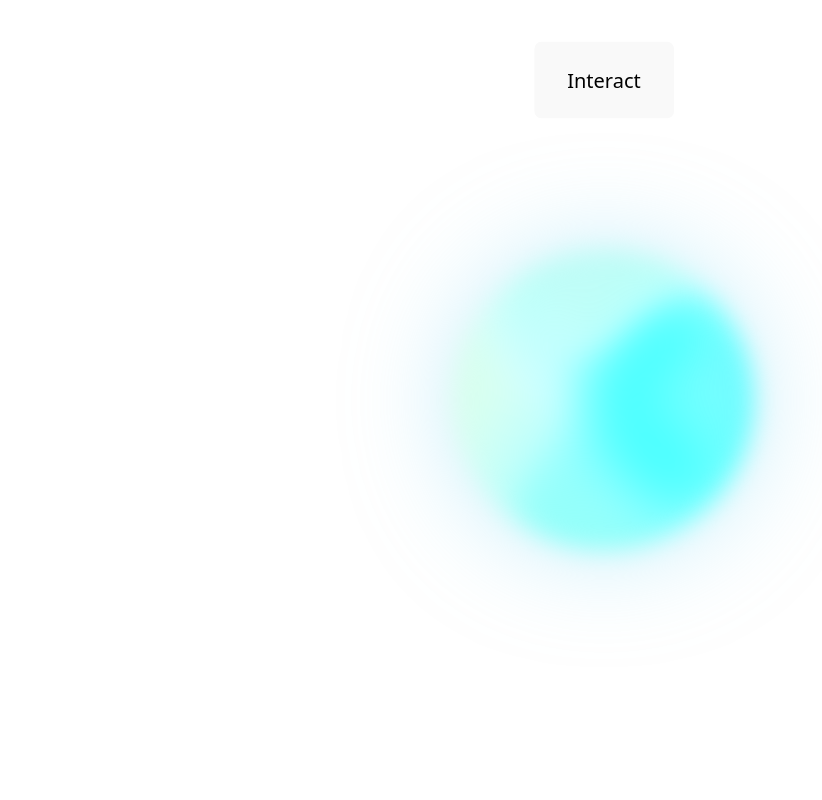
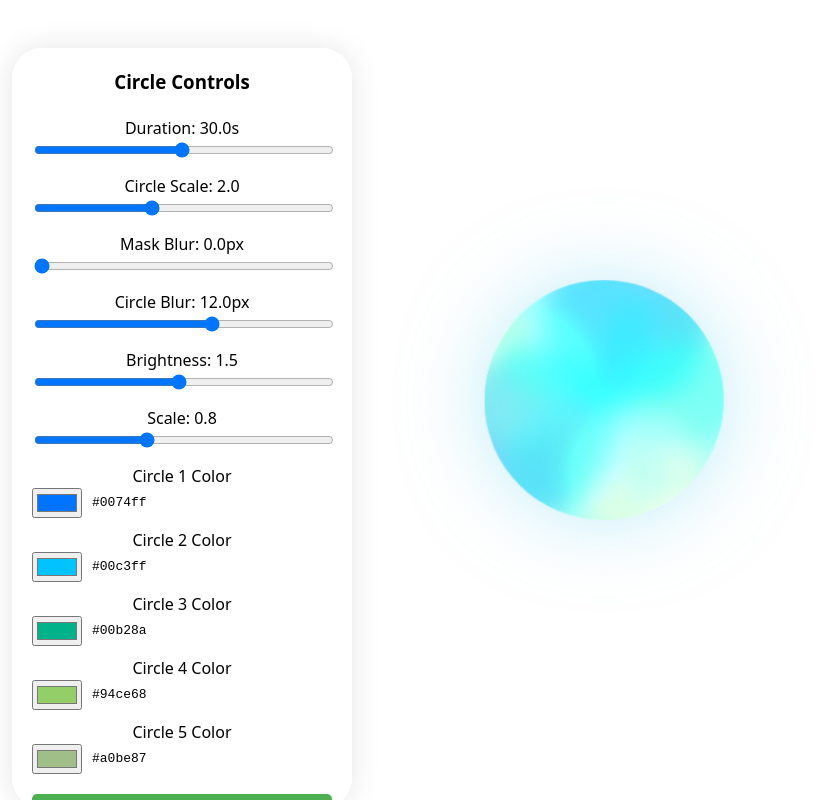
Before and after one commit to thibahamut/FX, a React (Vite) app: page / in a window 1280 px wide. Shown: the whole page, without its empty margins (36-858 px from the left). Built offline with nearby package versions, Linux system fonts and the light colour scheme.

Commit message:
Refactor App component to integrate ControlPanel for parameter adjustments; update RotatingCircles to accept new color properties and modify default state values for enhanced customization.

```diff
--- a/src/App.tsx
+++ b/src/App.tsx
@@ -1,14 +1,7 @@
 import './App.css'
 import RotatingCircles from './components/RotatingCircles'
-import { useState, useEffect, useRef } from 'react'
-
-function easeInOut(t: number): number {
-  return t < 0.5 ? 2 * t * t : 1 - Math.pow(-2 * t + 2, 2) / 2;
-}
-
-function lerp(start: number, end: number, t: number) {
-  return start * (1 - t) + end * t;
-}
+import ControlPanel from './components/ControlPanel'
+import { useState } from 'react'
 
 type CircleState = {
   duration: number;
@@ -17,103 +10,48 @@ type CircleState = {
   circleBlur: number;
   brightness: number;
   scale: number;
+  circleColor1: string;
+  circleColor2: string;
+  circleColor3: string;
+  circleColor4: string;
+  circleColor5: string;
 };
 
 const DEFAULT_STATE: CircleState = {
-  duration: 16,
+  duration: 30,
   circleScale: 2,
-  circleMaskBlur: 12,
-  circleBlur: 16,
+  circleMaskBlur: 0,
+  circleBlur: 12,
   brightness: 1.5,
-  scale: 1,
-};
-
-const INTERACT_STATE: CircleState = {
-  duration: 16,
-  circleScale: 1.8,
-  circleMaskBlur: 3,
-  circleBlur: 2,
-  brightness: 2,
-  scale: 0.9,
+  scale: 0.8,
+  circleColor1: '#0074ff',
+  circleColor2: '#00c3ff',
+  circleColor3: '#00b28a',
+  circleColor4: '#94ce68',
+  circleColor5: '#a0be87',
 };
 
 function App() {
   const [params, setParams] = useState(DEFAULT_STATE);
-  const [targetParams, setTargetParams] = useState(DEFAULT_STATE);
-  const animationRef = useRef<number | undefined>(undefined);
-  const isTransitioning = useRef<boolean>(false);
-  const transitionStartTime = useRef<number>(0);
-  const timeoutRef = useRef<number | undefined>(undefined);
-  const TRANSITION_DURATION = 400;
-  const REVERT_DURATION = 1000;
 
-  const handleClick = () => {
-    if (timeoutRef.current) {
-      clearTimeout(timeoutRef.current);
-    }
-
-    setTargetParams(INTERACT_STATE);
-    isTransitioning.current = true;
-    transitionStartTime.current = Date.now();
-
-    timeoutRef.current = window.setTimeout(() => {
-      setTargetParams(DEFAULT_STATE);
-      isTransitioning.current = true;
-      transitionStartTime.current = Date.now();
-    }, REVERT_DURATION);
+  const handleParamChange = (param: keyof CircleState, value: number | string) => {
+    setParams(prev => ({
+      ...prev,
+      [param]: value
+    }));
   };
 
-  useEffect(() => {
-    const animate = () => {
-      if (isTransitioning.current) {
-        const currentTime = Date.now();
-        const elapsed = currentTime - transitionStartTime.current;
-        const duration = elapsed < TRANSITION_DURATION ? TRANSITION_DURATION : REVERT_DURATION;
-        const progress = Math.min(elapsed / duration, 1);
-        const easedProgress = easeInOut(progress);
-
-        setParams(prev => ({
-          duration: lerp(prev.duration, targetParams.duration, easedProgress),
-          circleScale: lerp(prev.circleScale, targetParams.circleScale, easedProgress),
-          circleMaskBlur: lerp(prev.circleMaskBlur, targetParams.circleMaskBlur, easedProgress),
-          circleBlur: lerp(prev.circleBlur, targetParams.circleBlur, easedProgress),
-          brightness: lerp(prev.brightness, targetParams.brightness, easedProgress),
-          scale: lerp(prev.scale, targetParams.scale, easedProgress),
-        }));
-
-        if (progress < 1) {
-          animationRef.current = requestAnimationFrame(animate);
-        } else {
-          isTransitioning.current = false;
-        }
-      }
-    };
-
-    animationRef.current = requestAnimationFrame(animate);
-    return () => {
-      if (animationRef.current) {
-        cancelAnimationFrame(animationRef.current);
-      }
-    };
-  }, [targetParams]);
+  const handleReset = () => {
+    setParams(DEFAULT_STATE);
+  };
 
   return (
     <>
-      <button
-        onClick={handleClick}
-        style={{
-          position: 'fixed',
-          top: '10%',
-          left: '50%',
-          transform: 'translate(-50%, -50%)',
-          zIndex: 1000,
-          padding: '24px 32px',
-          fontSize: '20px',
-          cursor: 'pointer'
-        }}
-      >
-        Interact
-      </button>
+      <ControlPanel
+        params={params}
+        onParamChange={handleParamChange}
+        onReset={handleReset}
+      />
       <RotatingCircles
         duration={params.duration}
         circleScale={params.circleScale}
@@ -121,6 +59,11 @@ function App() {
         circleBlur={params.circleBlur}
         brightness={params.brightness}
         scale={params.scale}
+        circleColor1={params.circleColor1}
+        circleColor2={params.circleColor2}
+        circleColor3={params.circleColor3}
+        circleColor4={params.circleColor4}
+        circleColor5={params.circleColor5}
       />
     </>
   )
--- /dev/null
+++ b/src/components/Button.tsx
@@ -0,0 +1,36 @@
+import React from 'react';
+
+interface ButtonProps {
+  label: string;
+  onClick: () => void;
+  backgroundColor?: string;
+  color?: string;
+}
+
+const Button: React.FC<ButtonProps> = ({
+  label,
+  onClick,
+  backgroundColor = '#4CAF50',
+  color = 'white'
+}) => {
+  return (
+    <button
+      onClick={onClick}
+      style={{
+        padding: '10px',
+        fontSize: '16px',
+        cursor: 'pointer',
+        marginTop: '10px',
+        backgroundColor,
+        color,
+        border: 'none',
+        borderRadius: '5px',
+        width: '100%'
+      }}
+    >
+      {label}
+    </button>
+  );
+};
+
+export default Button;
--- /dev/null
+++ b/src/components/ColorPicker.tsx
@@ -0,0 +1,26 @@
+import React from 'react';
+
+interface ColorPickerProps {
+  label: string;
+  value: string;
+  onChange: (value: string) => void;
+}
+
+const ColorPicker: React.FC<ColorPickerProps> = ({ label, value, onChange }) => {
+  return (
+    <div>
+      <label>{label}</label>
+      <div style={{ display: 'flex', gap: '10px', alignItems: 'center' }}>
+        <input
+          type="color"
+          value={value}
+          onChange={(e) => onChange(e.target.value)}
+          style={{ width: '50px', height: '30px' }}
+        />
+        <span style={{ fontFamily: 'monospace' }}>{value}</span>
+      </div>
+    </div>
+  );
+};
+
+export default ColorPicker;
--- /dev/null
+++ b/src/components/ControlPanel.tsx
@@ -0,0 +1,140 @@
+import React from 'react';
+import Slider from './Slider';
+import ColorPicker from './ColorPicker';
+import Button from './Button';
+
+interface ControlPanelProps {
+  params: {
+    scale: number;
+    duration: number;
+    circleScale: number;
+    circleMaskBlur: number;
+    circleBlur: number;
+    brightness: number;
+    circleColor1: string;
+    circleColor2: string;
+    circleColor3: string;
+    circleColor4: string;
+    circleColor5: string;
+  };
+  onParamChange: (param: keyof ControlPanelProps['params'], value: number | string) => void;
+  onReset: () => void;
+}
+
+const ControlPanel: React.FC<ControlPanelProps> = ({ params, onParamChange, onReset }) => {
+  return (
+    <div style={{
+      position: 'fixed',
+      top: '3em',
+      left: '3em',
+      zIndex: 1000,
+      backgroundColor: 'white',
+      boxShadow: '0 0 30px rgba(0, 0, 0, 0.1)',
+      padding: '20px',
+      borderRadius: '30px',
+      color: 'black',
+      display: 'flex',
+      flexDirection: 'column',
+      gap: '10px',
+      minWidth: '300px',
+      maxHeight: '90vh',
+      overflowY: 'auto'
+    }}>
+      <h3 style={{ margin: '0 0 10px 0', textAlign: 'center' }}>Circle Controls</h3>
+
+      <Slider
+        label="Duration"
+        value={params.duration}
+        min={1}
+        max={60}
+        step={0.1}
+        unit="s"
+        onChange={(value) => onParamChange('duration', value)}
+      />
+
+      <Slider
+        label="Circle Scale"
+        value={params.circleScale}
+        min={0.1}
+        max={5}
+        step={0.1}
+        onChange={(value) => onParamChange('circleScale', value)}
+      />
+
+      <Slider
+        label="Mask Blur"
+        value={params.circleMaskBlur}
+        min={0}
+        max={20}
+        step={0.1}
+        unit="px"
+        onChange={(value) => onParamChange('circleMaskBlur', value)}
+      />
+
+      <Slider
+        label="Circle Blur"
+        value={params.circleBlur}
+        min={0}
+        max={20}
+        step={0.1}
+        unit="px"
+        onChange={(value) => onParamChange('circleBlur', value)}
+      />
+
+      <Slider
+        label="Brightness"
+        value={params.brightness}
+        min={0.1}
+        max={3}
+        step={0.1}
+        onChange={(value) => onParamChange('brightness', value)}
+      />
+
+      <Slider
+        label="Scale"
+        value={params.scale}
+        min={0.1}
+        max={2}
+        step={0.1}
+        onChange={(value) => onParamChange('scale', value)}
+      />
+
+      <ColorPicker
+        label="Circle 1 Color"
+        value={params.circleColor1}
+        onChange={(value) => onParamChange('circleColor1', value)}
+      />
+
+      <ColorPicker
+        label="Circle 2 Color"
+        value={params.circleColor2}
+        onChange={(value) => onParamChange('circleColor2', value)}
+      />
+
+      <ColorPicker
+        label="Circle 3 Color"
+        value={params.circleColor3}
+        onChange={(value) => onParamChange('circleColor3', value)}
+      />
+
+      <ColorPicker
+        label="Circle 4 Color"
+        value={params.circleColor4}
+        onChange={(value) => onParamChange('circleColor4', value)}
+      />
+
+      <ColorPicker
+        label="Circle 5 Color"
+        value={params.circleColor5}
+        onChange={(value) => onParamChange('circleColor5', value)}
+      />
+
+      <Button
+        label="Reset to Default"
+        onClick={onReset}
+      />
+    </div>
+  );
+};
+
+export default ControlPanel;
--- a/src/components/RotatingCircles.tsx
+++ b/src/components/RotatingCircles.tsx
@@ -8,6 +8,11 @@ interface RotatingCirclesProps {
   circleBlur?: number;
   brightness?: number;
   scale?: number;
+  circleColor1?: string;
+  circleColor2?: string;
+  circleColor3?: string;
+  circleColor4?: string;
+  circleColor5?: string;
 }
 
 const RotatingCircles = ({
@@ -17,6 +22,11 @@ const RotatingCircles = ({
   circleBlur = 2,
   brightness = 1.5,
   scale = 1,
+  circleColor1 = '#0074ff',
+  circleColor2 = '#00c3ff',
+  circleColor3 = '#00b28a',
+  circleColor4 = '#94ce68',
+  circleColor5 = '#a0be87',
 }: RotatingCirclesProps) => {
   useEffect(() => {
     document.documentElement.style.setProperty('--circle-scale', circleScale.toString());
@@ -24,7 +34,12 @@ const RotatingCircles = ({
     document.documentElement.style.setProperty('--circle-blur', `${circleBlur}px`);
     document.documentElement.style.setProperty('--brightness', brightness.toString());
     document.documentElement.style.setProperty('--scale', scale.toString());
-  }, [circleScale, circleMaskBlur, circleBlur, brightness, scale]);
+    document.documentElement.style.setProperty('--circle-color-1', circleColor1);
+    document.documentElement.style.setProperty('--circle-color-2', circleColor2);
+    document.documentElement.style.setProperty('--circle-color-3', circleColor3);
+    document.documentElement.style.setProperty('--circle-color-4', circleColor4);
+    document.documentElement.style.setProperty('--circle-color-5', circleColor5);
+  }, [circleScale, circleMaskBlur, circleBlur, brightness, scale, circleColor1, circleColor2, circleColor3, circleColor4, circleColor5]);
 
   return (
     <div className="circles-root">
--- /dev/null
+++ b/src/components/Slider.tsx
@@ -0,0 +1,30 @@
+import React from 'react';
+
+interface SliderProps {
+  label: string;
+  value: number;
+  min: number;
+  max: number;
+  step: number;
+  unit?: string;
+  onChange: (value: number) => void;
+}
+
+const Slider: React.FC<SliderProps> = ({ label, value, min, max, step, unit = '', onChange }) => {
+  return (
+    <div>
+      <label>{label}: {value.toFixed(1)}{unit}</label>
+      <input
+        type="range"
+        min={min}
+        max={max}
+        step={step}
+        value={value}
+        onChange={(e) => onChange(parseFloat(e.target.value))}
+        style={{ width: '100%' }}
+      />
+    </div>
+  );
+};
+
+export default Slider;
```
